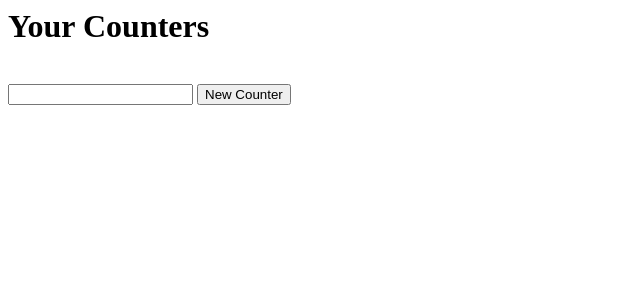
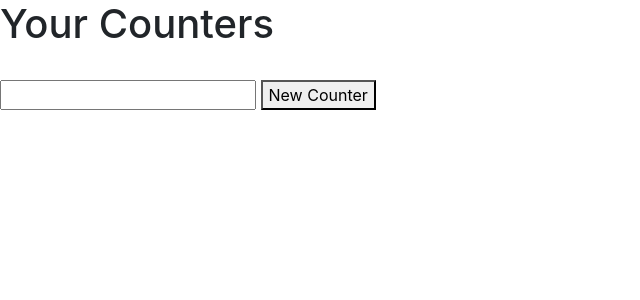
Before and after one commit to quarantin/counters, a Django app: page /counters/ in a window 1280 px wide. Shown: the top 300 px of the page, without its empty margins (0-640 px from the left). Run offline with Django 3.2, Linux system fonts and the light colour scheme; the visitor is signed in with stand-in values (Sample User, id 1); data that the repository does not hold is empty; some libraries are stand-ins or nearby versions.

Commit message:
Update counters templates base.hmtl: Add bootstrap to all pages

```diff
--- a/templates/counters/base.html
+++ b/templates/counters/base.html
@@ -1,6 +1,10 @@
 <html>
 	<head>
 		<meta name="viewport" content="width=device-width, initial-scale=1">
+		<link href="https://cdnjs.cloudflare.com/ajax/libs/font-awesome/5.15.4/css/all.min.css" rel="stylesheet" type="text/css">
+		<link href="https://maxcdn.bootstrapcdn.com/bootstrap/4.0.0/css/bootstrap.min.css" rel="stylesheet" crossorigin="anonymous">
+		<script type="text/javascript" src="https://code.jquery.com/jquery-3.6.0.min.js"></script>
+		<script src="https://maxcdn.bootstrapcdn.com/bootstrap/4.0.0/js/bootstrap.min.js" crossorigin="anonymous"></script>
 {% block extraheaders %}{% endblock %}
 	</head>
 	<body>
```
